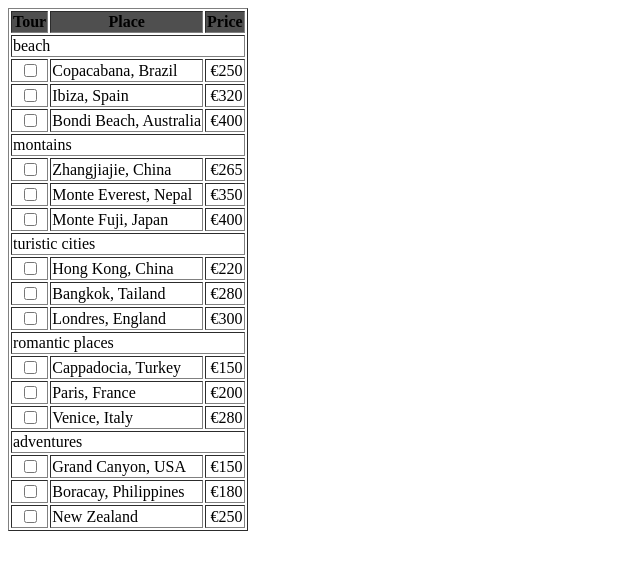
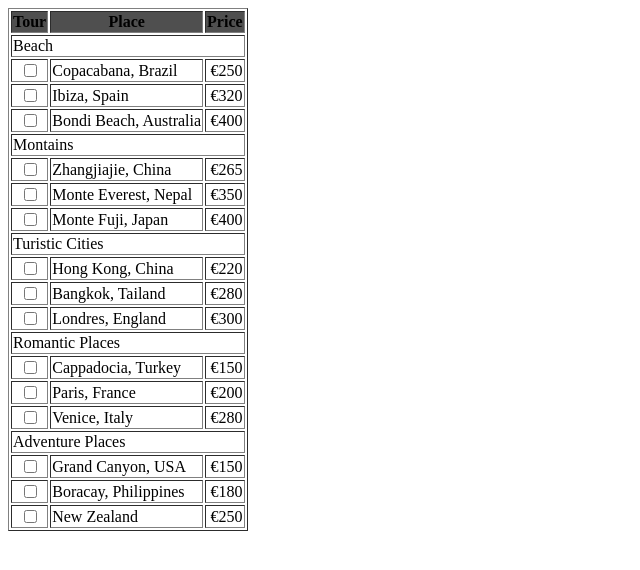
Before and after one commit to keith-fernandes/ssp-ca3, a plain HTML site: page TripInnTrip.html in a window 1280 px wide. Shown: the whole page, without its empty margins (0-640 px from the left). Drawn offline with Linux system fonts and the light colour scheme.

Commit message:
Updating

```diff
--- a/TripInnTrip.html
+++ b/TripInnTrip.html
@@ -8,7 +8,7 @@
         </tr></thead>
         <tbody>
             <tr>
-                <td colspan="3">beach</td>
+                <td colspan="3">Beach</td>
             </tr>
             <tr id="1">
                 <td align="center">
@@ -29,7 +29,7 @@
         <td align="right">€400</td>
     </tr>
     <tr>
-        <td colspan="3">montains</td>
+        <td colspan="3">Montains</td>
     </tr>
         <tr id="1">
             <td align="center">
@@ -53,7 +53,7 @@
             <td align="right">€400</td>
         </tr>
         <tr>
-            <td colspan="3">turistic cities</td>
+            <td colspan="3">Turistic Cities</td>
         </tr><tr id="1">
             <td align="center">
                 <input name="item0" type="checkbox"/>
@@ -76,7 +76,7 @@
             <td align="right">€300</td>
         </tr>
         <tr>
-            <td colspan="3">romantic places</td>
+            <td colspan="3">Romantic Places</td>
         </tr><tr id="1">
             <td align="center">
                 <input name="item0" type="checkbox"/>
@@ -99,7 +99,7 @@
             <td align="right">€280</td>
         </tr>
         <tr>
-            <td colspan="3">adventures</td>
+            <td colspan="3">Adventure Places</td>
         </tr><tr id="1">
             <td align="center">
                 <input name="item0" type="checkbox"/>
```
